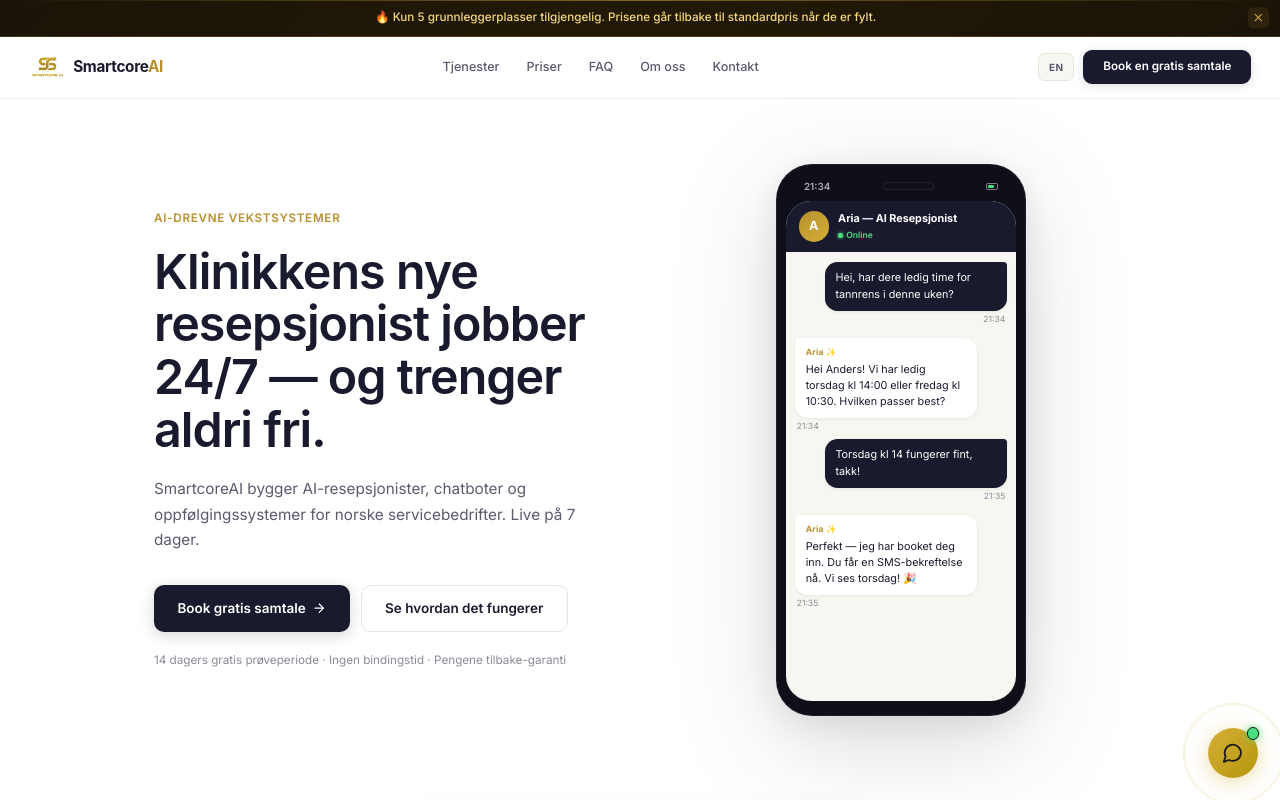
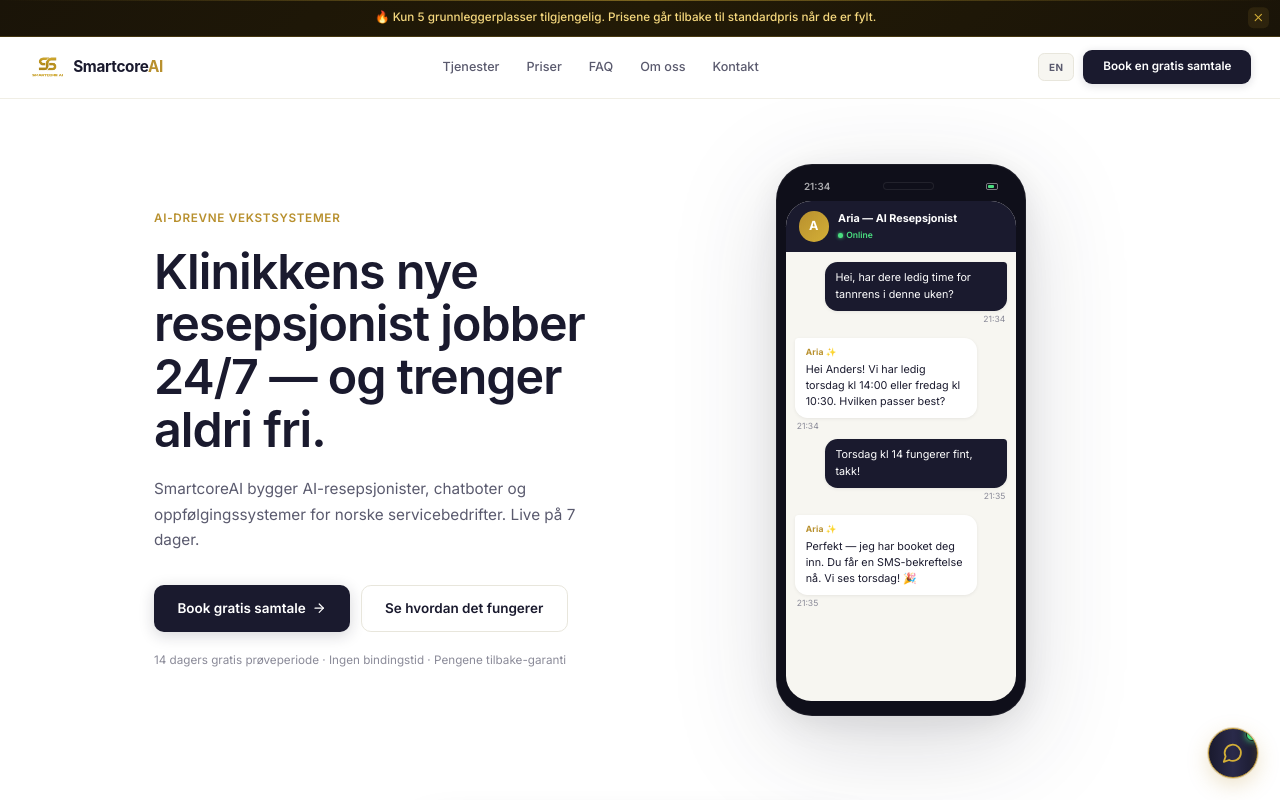
Before and after one commit to Smartcoreai/Smartcoreaimain, a Next.js app: page / in a window 1280 px wide. Shown: the top 800 px of the page. Built offline with nearby package versions, Linux system fonts and the light colour scheme; a web font is replaced by a local one.

Commit message:
style: Aria chatbot button matches urgency bar shimmer effect

```diff
--- a/components/ChatWidget.tsx
+++ b/components/ChatWidget.tsx
@@ -74,20 +74,22 @@
       <button
         onClick={() => { setOpen(true); setPulseCount(0); }}
         aria-label="Open AI chat"
+        className="aria-chat-btn"
         style={{
           position: "fixed", bottom: 24, right: 24, zIndex: 9998,
           width: 56, height: 56,
-          background: "linear-gradient(135deg, #D4AF37, #B8960C)",
-          border: "none", borderRadius: "50%", cursor: "pointer",
+          background: "linear-gradient(90deg, #1a1a2e 0%, #2a2a4a 50%, #1a1a2e 100%)",
+          border: "1.5px solid #b8902e", borderRadius: "50%", cursor: "pointer",
           display: "flex", alignItems: "center", justifyContent: "center",
-          boxShadow: "0 4px 24px rgba(212,175,55,0.45)",
-          transition: "all 0.3s ease",
+          boxShadow: "0 8px 24px rgba(184,144,46,0.25), 0 0 0 1px rgba(184,144,46,0.3)",
+          transition: "transform 0.3s, box-shadow 0.3s, opacity 0.3s",
           transform: open ? "scale(0) rotate(90deg)" : "scale(1) rotate(0deg)",
           opacity: open ? 0 : 1,
           pointerEvents: open ? "none" : "auto",
+          overflow: "hidden",
         }}
       >
-        <MessageCircle size={24} color="#1A1A1A" />
+        <MessageCircle size={24} color="#D4AF37" />
         <div style={{
           position: "absolute", top: -1, right: -1,
           width: 14, height: 14, background: "#4ade80", borderRadius: "50%",
@@ -223,6 +225,23 @@
       <style>{`
         @keyframes blink { 0%, 100% { opacity: 1; } 50% { opacity: 0.2; } }
         @keyframes pulseRing { 0% { transform: scale(0.8); opacity: 1; } 100% { transform: scale(2); opacity: 0; } }
+        @keyframes aria-shimmer { 0% { left: -100%; } 100% { left: 100%; } }
+        .aria-chat-btn::before {
+          content: '';
+          position: absolute;
+          top: 0; left: -100%;
+          width: 100%; height: 100%;
+          background: linear-gradient(90deg, transparent, rgba(184,144,46,0.4), transparent);
+          animation: aria-shimmer 4s infinite;
+          pointer-events: none;
+        }
+        .aria-chat-btn:hover {
+          transform: scale(1.05) !important;
+          box-shadow: 0 12px 32px rgba(184,144,46,0.4), 0 0 0 2px rgba(184,144,46,0.5) !important;
+        }
+        @media (prefers-reduced-motion: reduce) {
+          .aria-chat-btn::before { animation: none; }
+        }
         @media (max-width: 480px) {
           .chat-window { width: calc(100vw - 16px) !important; right: 8px !important; left: 8px !important; }
           .chat-messages { overflow-x: hidden; width: 100%; }
```
